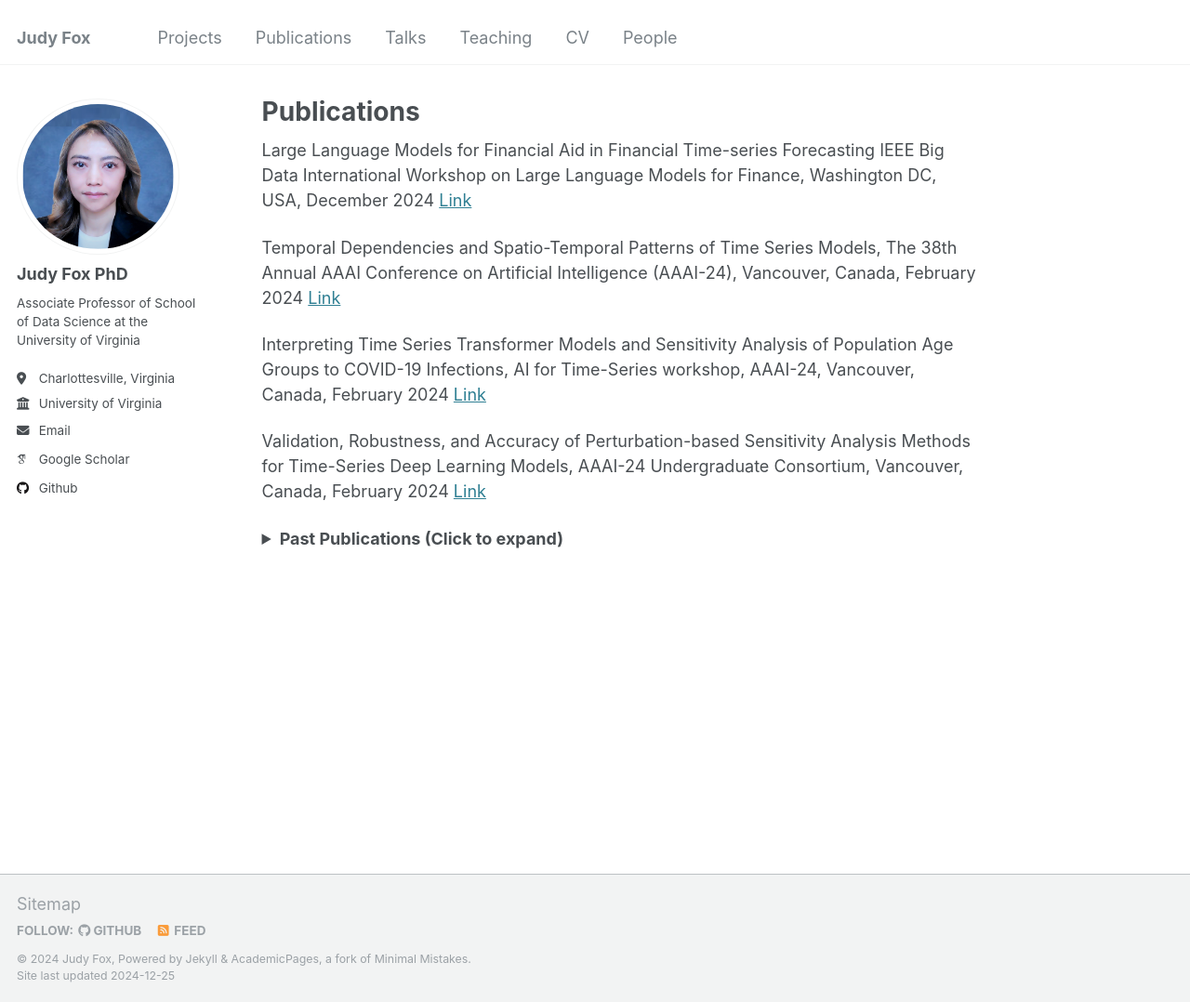
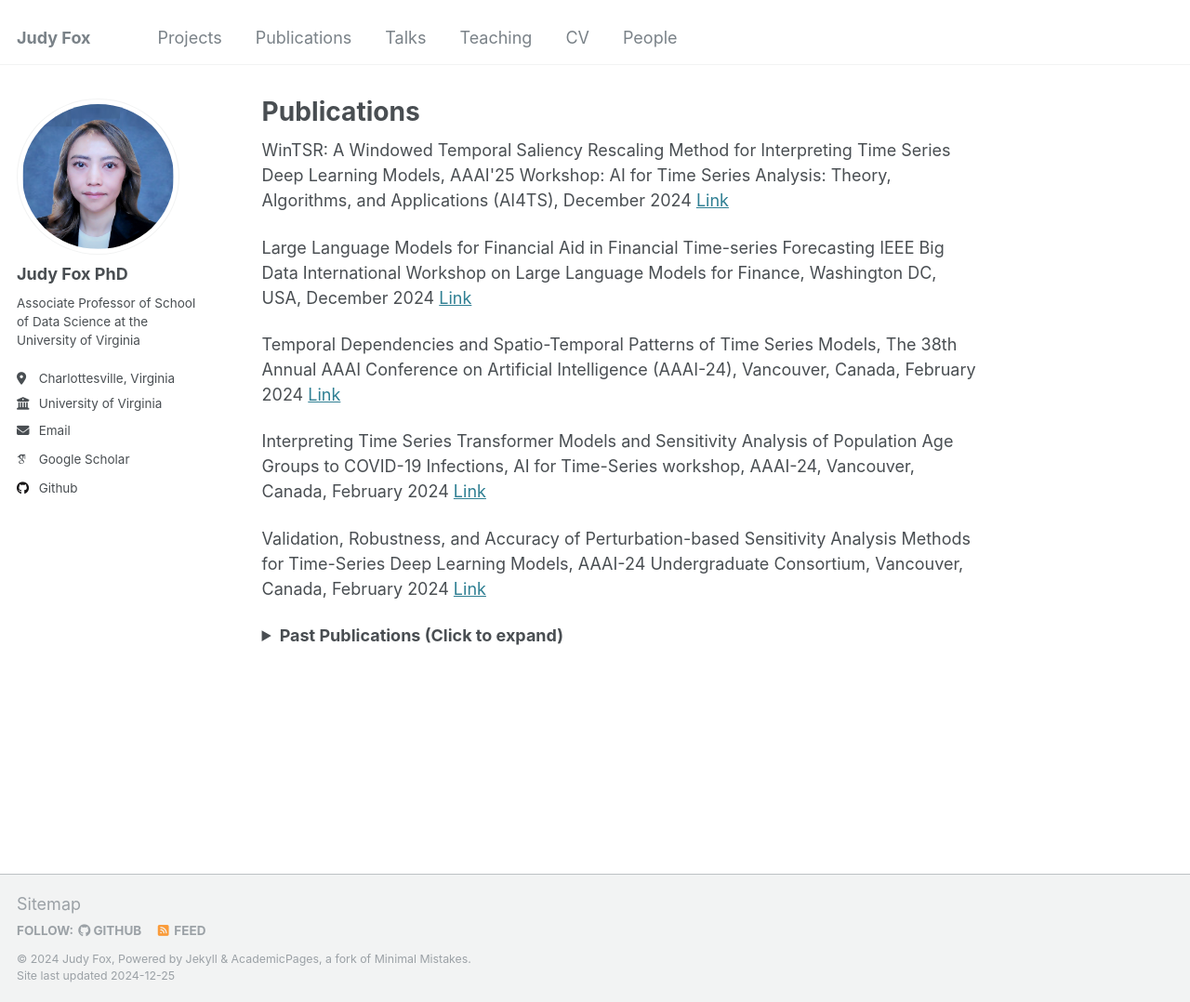
Before and after one commit to goudji/JudyFox, a Jekyll site: the page built from _pages/publications.md, in a window 1280 px wide and 1078 px high. Shown: the whole window at 93% size. Built offline with Jekyll 4.4.1, drawn with Linux system fonts in a browser that asks for light colours; some web fonts are replaced; part of the change alters nothing that is shown.

Commit message:
publications

```diff
--- a/_pages/publications.md
+++ b/_pages/publications.md
@@ -6,6 +6,7 @@ redirect_from:
   - "/pubs/"
   - "/publications"
 ---
+<p>WinTSR: A Windowed Temporal Saliency Rescaling Method for Interpreting Time Series Deep Learning Models, AAAI'25 Workshop: AI for Time Series Analysis: Theory, Algorithms, and Applications (AI4TS), December 2024 <a href="https://arxiv.org/abs/2412.04532">Link</a></p>
 <p>Large Language Models for Financial Aid in Financial Time-series Forecasting
 IEEE Big Data International Workshop on Large Language Models for Finance, Washington DC, USA, December 2024 <a href="https://arxiv.org/abs/2410.19025">Link</a> </p>
 <p>Temporal Dependencies and Spatio-Temporal Patterns of Time Series Models, The 38th Annual AAAI Conference on Artificial Intelligence (AAAI-24), Vancouver, Canada, February 2024 <a href="https://ojs.aaai.org/index.php/AAAI/article/view/30396">Link</a></p>
@@ -15,8 +16,15 @@ IEEE Big Data International Workshop on Large Language Models for Finance, Washi
 <details>
 <summary><strong>Past Publications (Click to expand)</strong></summary>
 
+
+<p>Opportunities for enhancing MLCommons efforts while leveraging insights from educational MLCommons earthquake benchmarks efforts, Journal of Frontiers in High-Performance Computing, October 2023 <a href="https://par.nsf.gov/biblio/10473591">Link</a></p>
+<p>Fairness and Privacy in Federated Learning and Their Implications in Healthcare, arXiv preprint, August 2023 <a href="https://arxiv.org/abs/2308.07805">Link</a></p>
 <p>Interpreting County-Level COVID 19 Infections using Transformer and Deep Learning Time Series Models, IEEE International Conference on Digital Health (ICDH), July 2023 <a href="https://ieeexplore.ieee.org/abstract/document/10224685">Link</a></p>
-<p>Opportunities for enhancing MLCommons efforts while leveraging insights from educational MLCommons earthquake benchmarks efforts, Journal of Frontiers in High-Performance Computing, October 2023 <a href="https://par.nsf.gov/biblio/10473591">Link</a></p>
+<p>Does Differential Privacy Impact Bias in Pretrained NLP Models?, The Fourth AAAI Workshop on Privacy-Preserving Artificial Intelligence (PPAI-23), February 2023 <a href="https://arxiv.org/abs/2410.18749#:~:text=Differentially%20private%20training%20can%20increase,the%20rest%20of%20the%20population.">Link</a></p>
+<p>Intel Optane DCPMM and Serverless Computing, arXiv preprint, September 2021 <a href="https://arxiv.org/abs/2109.11021">Link</a></p>
+<p>HySec-Flow: Privacy-Preserving Genomic Computing with SGX-based Big-Data Analytics Framework, IEEE 14th International Conference on Cloud Computing (CLOUD), September 2021 <a href="https://pmc.ncbi.nlm.nih.gov/articles/PMC9165173/">Link</a></p>
+<p>Rank Position Forecasting in Car Racing, IEEE International Parallel and Distributed Processing Symposium (IPDPS), May 2021 <a href="https://ieeexplore.ieee.org/document/9460538">Link</a></p>
+<p>net.science: A cyberinfrastructure for sustained innovation in network science and engineering, Gateways Conference 2020, October 2020 <a href="https://par.nsf.gov/biblio/10199455">Link</a></p>
 <p>L. Chen, J. Li, C. Sahinalp, M. Marathe, A. Vullikanti, A. Nikolaev, E. Smirnov, R. Israfilov, and J. Qiu, “Subgraph2Vec: Highly-vectorized tree-like subgraph counting,” in 2019 IEEE International Conference on Big Data, IEEE, 2019. <a href="https://arxiv.org/pdf/2009.11665">Link</a></p>
 <p>J. Li, F. Wang, T. Araki and J. Qiu, “Generalized Sparse Matrix-Matrix Multiplication for Vector Engines and Graph Applications,” in MCHPC’19: Workshop on Memory Centric High Performance Computing, ACM, 2019. <a href="https://ieeexplore.ieee.org/document/8946127">Link</a></p>
 <p>C. Widanage, J. Li, S. Tyagi, R. Teja, B. Peng, S. Kamburugamuve, D. Baum, D. Smith, J. Qiu, and J. Koskey, “Anomaly detection over streaming data: Indy500 case study,” in 2019 IEEE 12th International Conference on Cloud Computing (CLOUD), pp. 9–16, IEEE, 2019. <a href="https://infomall.org/sites/dsc/ipcc.soic.iu.edu/Anomaly.pdf">Link</a></p>
```
Also changed, not shown: _pages/people.md (renamed from _pages/non-menu-page.md).
